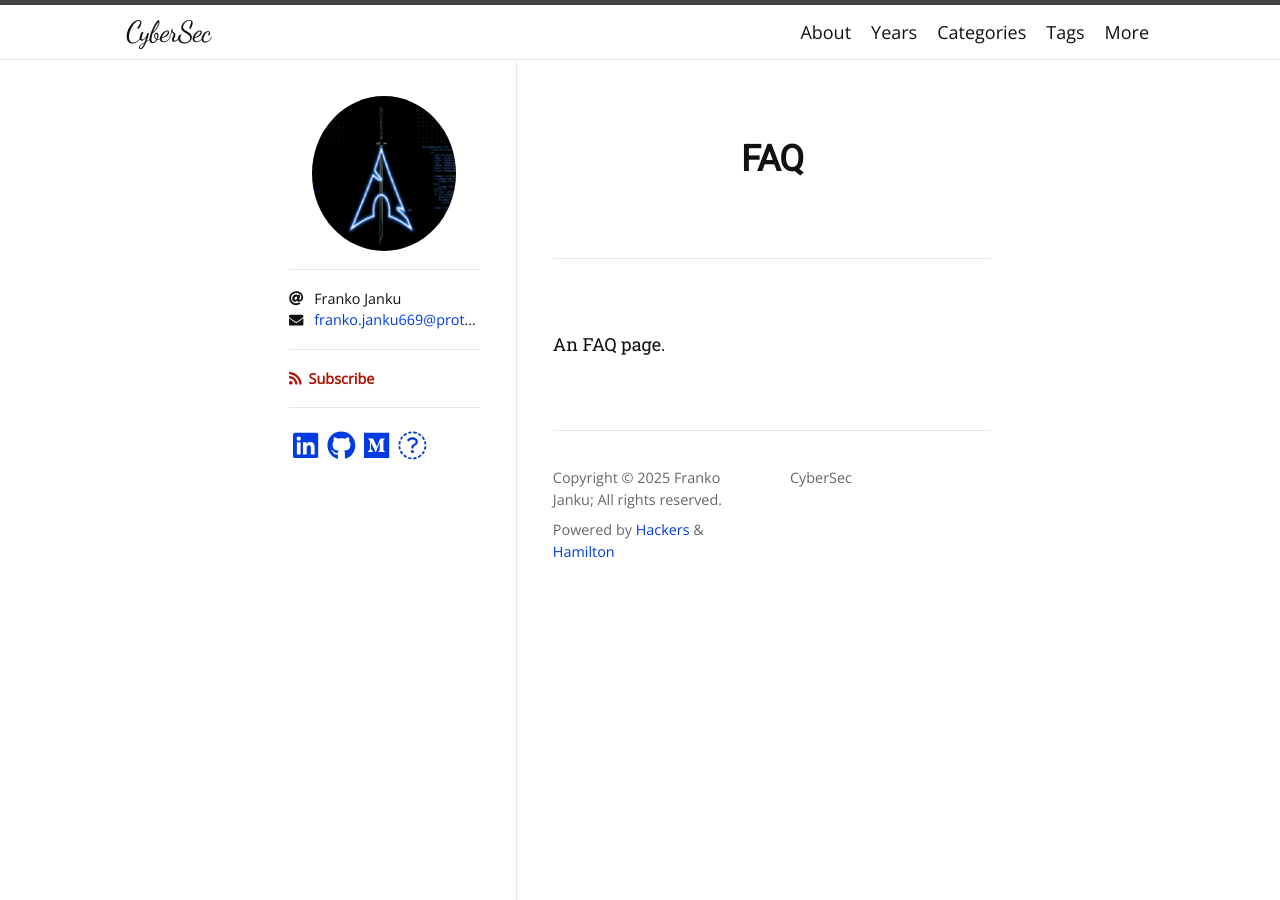
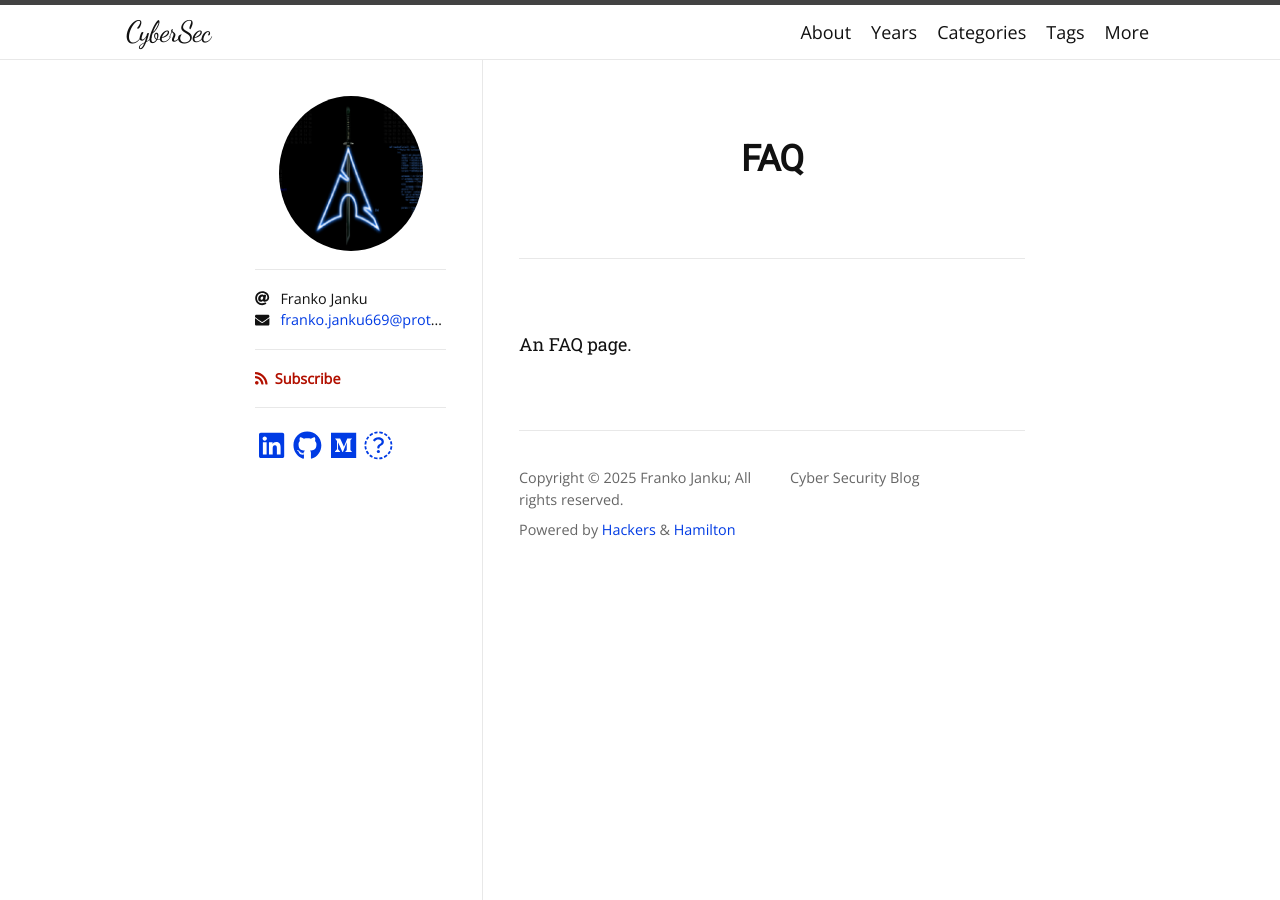
Before and after one commit to Archx0Mas/Archx0Mas.github.io, a Jekyll site: the page built from faq.md, in a window 1280 px wide. Built offline with Jekyll 4.4.1, drawn with Linux system fonts in a browser that asks for light colours; nearby versions of some CDN libraries; some web fonts are replaced; some of the changed lines change nothing that is shown.

Commit message:
Update _config.yml

```diff
--- a/_config.yml
+++ b/_config.yml
@@ -1,5 +1,5 @@
 title: CyberSec
-description: CyberSec
+description: Cyber Security Blog
 author: Franko Janku
 avatar: /logo.png
 email: franko.janku669@protonmail.com
@@ -30,13 +30,12 @@
 
 # Jekyll SEO Tag (Optional)
 # =========================
-twitter:
-  username:
-  card: summary
+
 logo: /logo.png
 social:
   name: Franko Janku
   links:
     - https://github.com/Archx0Mas
+    - https://www.linkedin.com/in/franko-janku
 google_site_verification: u4WXQl0Eu66rsQo2kRdCNx
 lang: en
```
